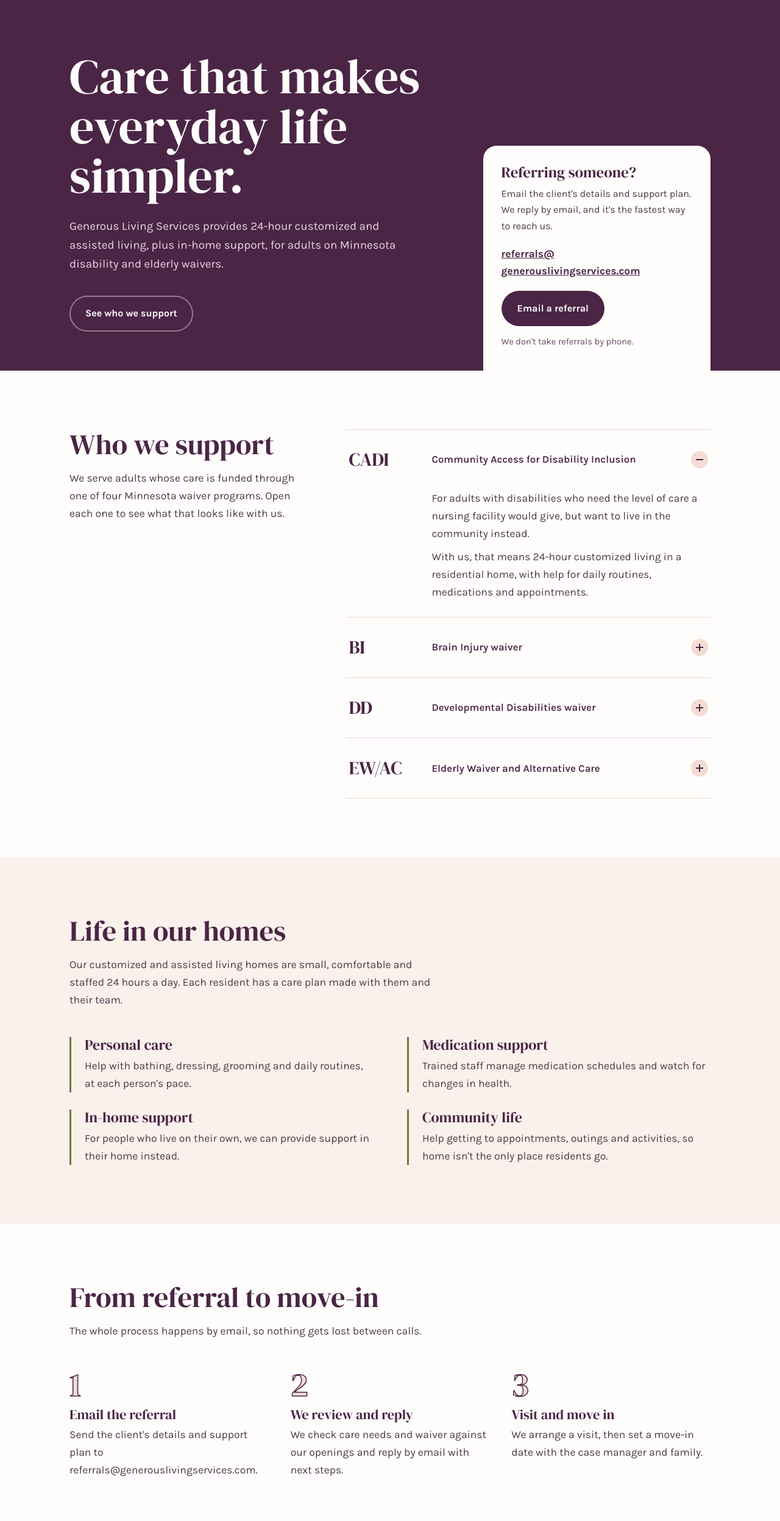
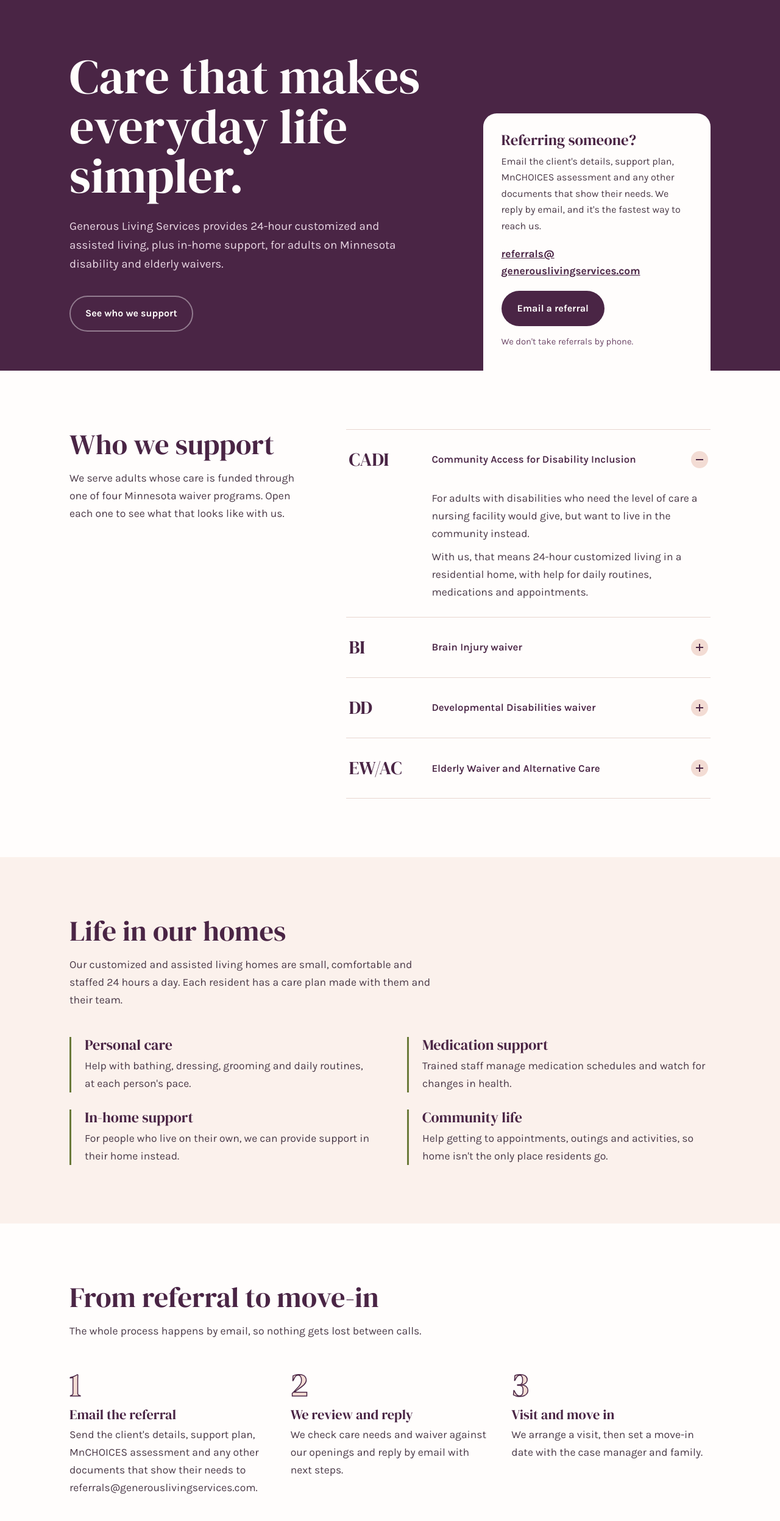
Before and after one commit to hamzakadar/generousliving, a plain HTML site: page index.html in a window 1280 px wide. Shown: the part 65-2560 px from the top of the page at 61% size. Drawn offline with Linux system fonts and the light colour scheme.

Commit message:
Ask for MnCHOICES assessment and supporting documents

```diff
--- a/index.html
+++ b/index.html
@@ -166,7 +166,7 @@
       </div>
       <div class="hero-card">
         <h2>Referring someone?</h2>
-        <p>Email the client's details and support plan. We reply by email, and it's the fastest way to reach us.</p>
+        <p>Email the client's details, support plan, MnCHOICES assessment and any other documents that show their needs. We reply by email, and it's the fastest way to reach us.</p>
         <a class="email" href="mailto:referrals@generouslivingservices.com?subject=New%20referral">referrals@<wbr>generouslivingservices.com</a>
         <a class="btn btn-plum" href="mailto:referrals@generouslivingservices.com?subject=New%20referral&body=Client%20name%20or%20initials%3A%0AWaiver%20type%3A%0ACounty%3A%0ACare%20needs%3A%0APreferred%20city%3A%0AMove-in%20timeline%3A%0AHome%20needs%20(age%20group%2C%20wheelchair%20access%2C%20pets)%3A%0A%0AYour%20name%20and%20agency%3A%0A">Email a referral</a>
         <small>We don't take referrals by phone.</small>
@@ -235,7 +235,7 @@
         <p>The whole process happens by email, so nothing gets lost between calls.</p>
       </div>
       <ol class="steps">
-        <li><h3>Email the referral</h3><p>Send the client's details and support plan to referrals@generouslivingservices.com.</p></li>
+        <li><h3>Email the referral</h3><p>Send the client's details, support plan, MnCHOICES assessment and any other documents that show their needs to referrals@generouslivingservices.com.</p></li>
         <li><h3>We review and reply</h3><p>We check care needs and waiver against our openings and reply by email with next steps.</p></li>
         <li><h3>Visit and move in</h3><p>We arrange a visit, then set a move-in date with the case manager and family.</p></li>
       </ol>
```
